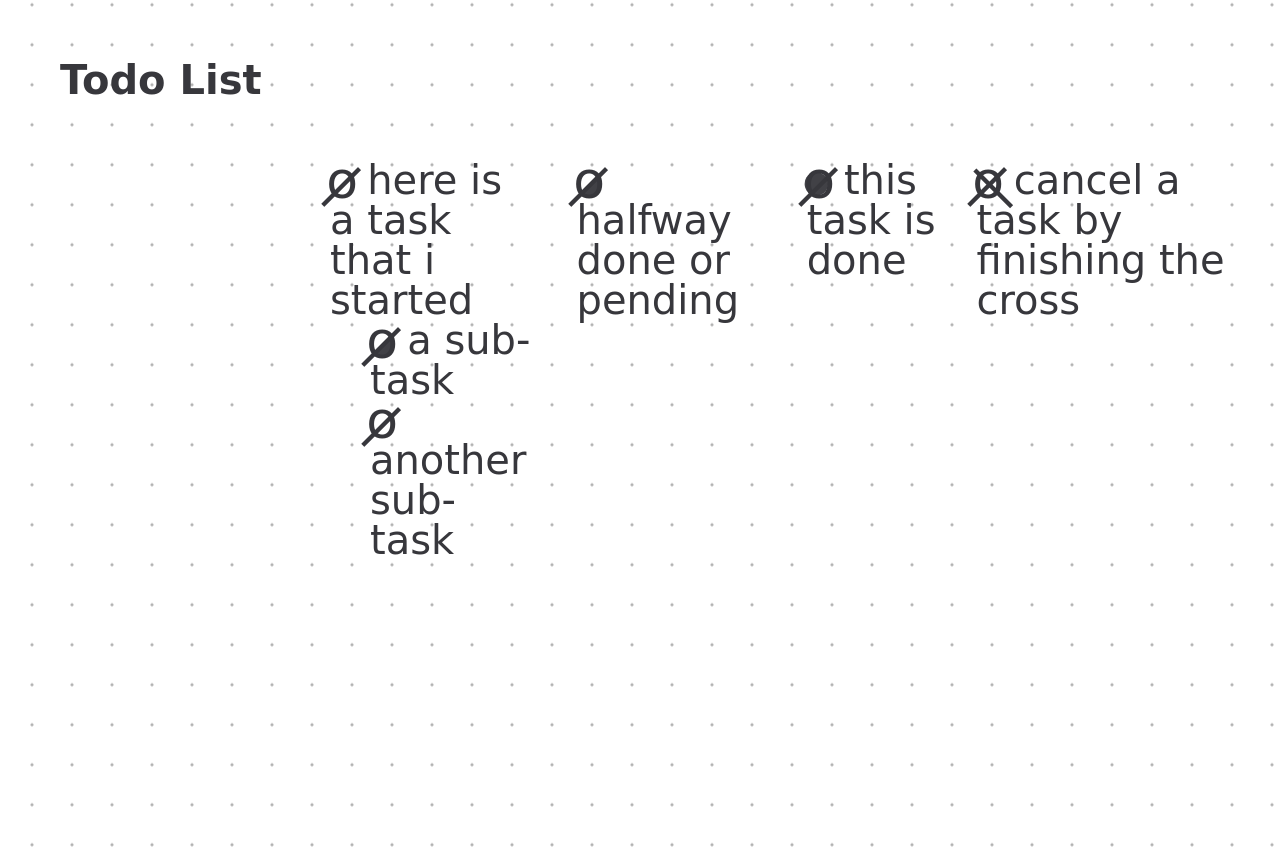
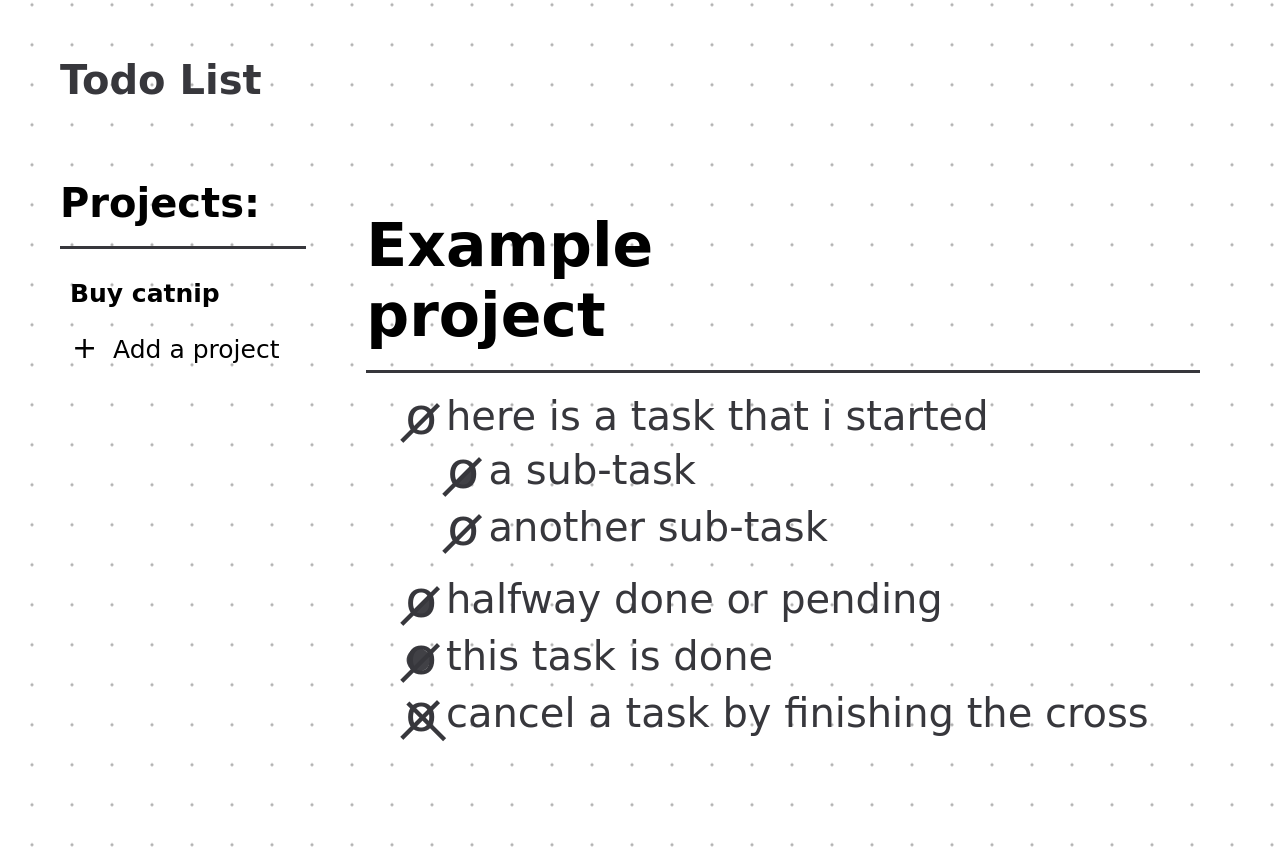
Before and after one commit to BoneMuffin/PROJECT.to-do-list, a plain HTML site: page dist/test1.html in a window 1280 px wide. Drawn offline with Linux system fonts and the light colour scheme; a web font is replaced by a local one.

Commit message:
modify project panel

```diff
--- a/dist/test1.css
+++ b/dist/test1.css
@@ -83,18 +83,29 @@ main {
   width: 300px;
   min-width: 250px;
   padding: 20px;
-  background-color: var(--secondary-light);
 }
 
 .nav.active {
   display: block;
 }
 
+.project-panel {
+  width: 75vw;
+  overflow-y: scroll;
+  padding: 50px 40px;
+  box-sizing: border-box;
+  margin: 0 auto;
+}
+
 .note {
   display: block;
-  line-height: 1.001em;
+  line-height: 1em;
   color: #37373c;
   margin-left: 1em;
+
+  margin-top: 12px;
+  margin-bottom: 12px;
+  padding: 2.5px;
 }
 
 .note .note-content {
@@ -180,6 +191,61 @@ main {
   transform: scale(0.45);
 }
 
+.line {
+  height: 3px;
+  margin-top: 20px;
+  margin-bottom: 20px;
+  background-color:var(--pen);
+}
+
+.project-header {
+  font-size: 1em;
+}
+
+.projects {
+  padding: 10px;
+  border-radius: 3px;
+  display: flex;
+  align-items: center;
+  justify-content: space-between;
+  font-weight: 700;
+  margin-top: 10px;
+  cursor: pointer;
+  font-size: 25px;
+}
+
+.add-project-container {
+    display: flex;
+    align-items: center;
+    justify-content: flex-end;
+    margin-top: 16px;
+  }
+
+#add-project {
+    cursor: pointer;
+    border-radius: 3px;
+}
+
+.ap-text {
+    font-size: 25px;
+    margin-right: 12px;
+    margin-top: 12px;
+    margin-bottom: 12px;
+}
+
+#plus {
+  margin-left: 12px;
+  margin-right: 8px;
+  font-size: 30px;
+}
+
+.project-info {
+  display: flex;
+  justify-content: space-between;
+  max-width: 100px;
+}
+
+
 /* MEDIA QUERIES */
 
 @media (max-width: 650px) {
@@ -196,7 +262,7 @@ main {
     display: none;
   }
 
-  .project-preview {
+  .project-panel {
     width: 100%;
   }
 
--- a/dist/test1.html
+++ b/dist/test1.html
@@ -16,11 +16,38 @@
     </button>
   </header>
 
-<main>
+<main class="main">
   <nav class="nav">
+      <h3 class="project-header">Projects:</h3>
+      <div class="line"></div>
+
+
+      <!-- EDIT THIS -->
+      <div class="projects-div-nav">
+        <div class="projects active">
+          <p>Buy catnip</p>
+        </div>
+      </div>
+
+      <div class="add-project-div">
+        <div id="add-project">
+          <p class="ap-text">
+            <span id="plus">+</span>
+            Add a project
+          </p>
+        </div>
+      </div>
+    <!-- EDIT THIS -->
 
   </nav>
 
+<div class="project-panel" id="project-panel">
+  <div class="project-info">
+    <h2 id="project-name">Example project</h2>
+  </div>
+
+  <div class="line"></div>
+  <div id="note-list">
       <div class="note">
         <todo class="started">o</todo>
         <text contenteditable="">here is a task that i started</text>
@@ -51,6 +78,8 @@
         <text contenteditable="">cancel a task by finishing the cross</text>
       </div>
 
+  </div>
+</div>
 </main>
 
 <script src="test1.js"></script>
```
Lines whose indentation alone changed are shown as unchanged.
